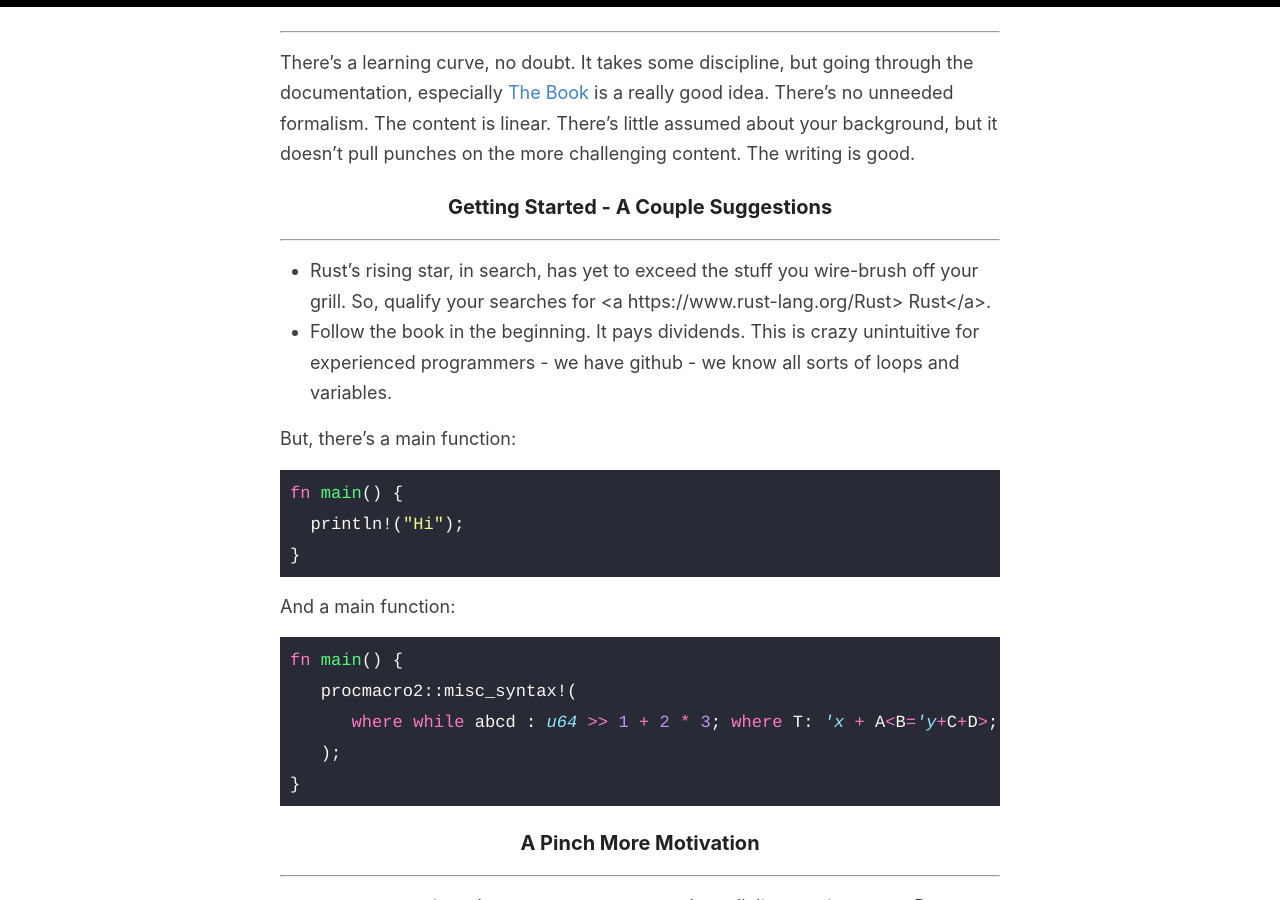
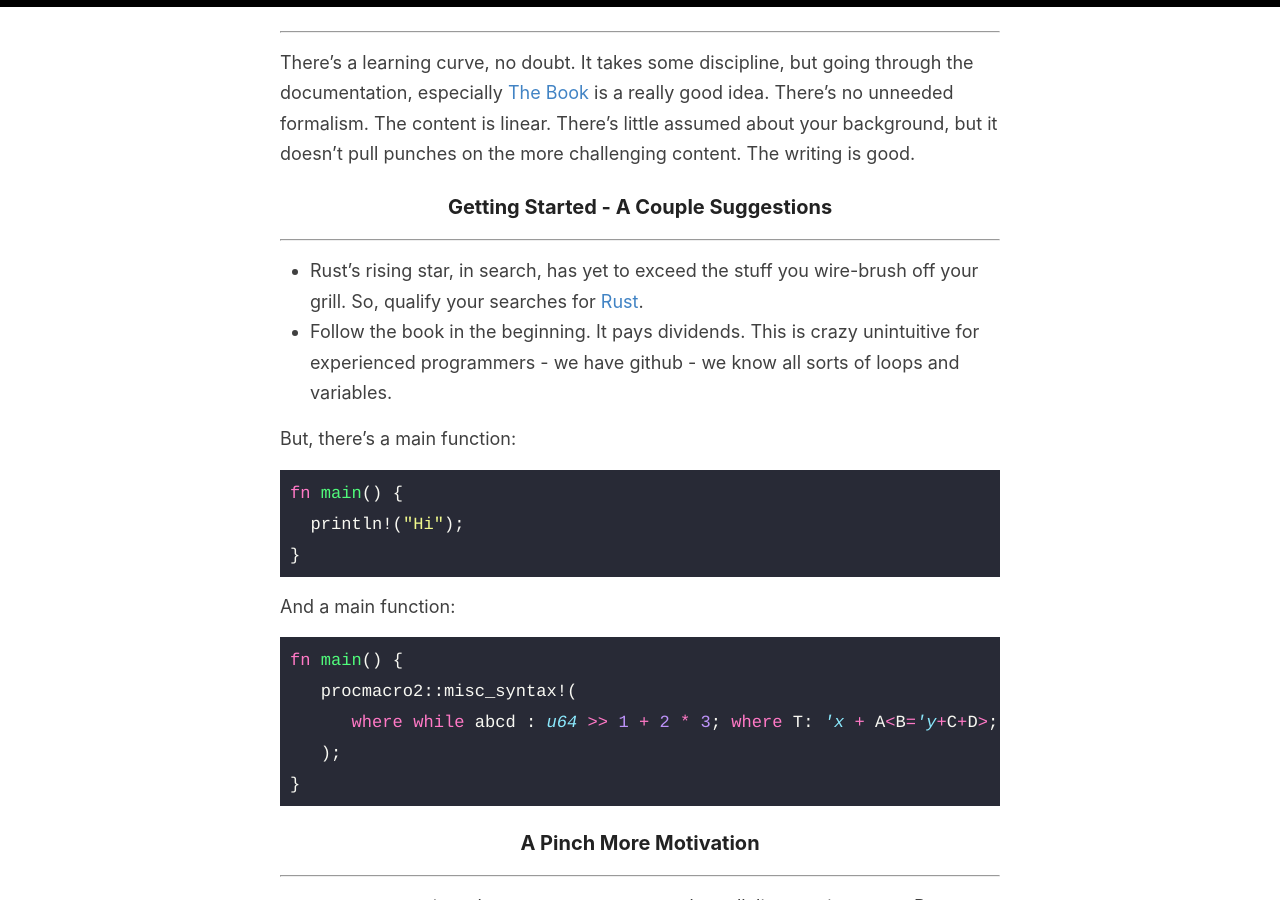
Before and after one commit to blittable/blittable.github.io, a Jekyll site: the page built from _posts/2019-7-27-why-learning-rust-now-might-be-a-not-so-bad-idea.md, in a window 1280 px wide and 900 px high, scrolled down 2897 px. Built offline with Jekyll 4.4.1, drawn with Linux system fonts in a browser that asks for light colours; part of the change alters nothing that is shown.

Commit message:
close tag

```diff
--- a/_posts/2019-7-27-why-learning-rust-now-might-be-a-not-so-bad-idea.md
+++ b/_posts/2019-7-27-why-learning-rust-now-might-be-a-not-so-bad-idea.md
@@ -101,7 +101,7 @@ There's no unneeded formalism.  The content is linear.  There's little assumed a
 ### Getting Started - A Couple Suggestions
 ---
 
-- Rust's rising star, in search, has yet to exceed the stuff you wire-brush off your grill.  So, qualify your searches for <a https://www.rust-lang.org/Rust> Rust</a>.
+- Rust's rising star, in search, has yet to exceed the stuff you wire-brush off your grill.  So, qualify your searches for <a href="https://www.rust-lang.org/Rust">Rust</a>.
 - Follow the book in the beginning.  It pays dividends.  This is crazy unintuitive for experienced programmers - we have github - we know all sorts of loops and variables.
 
 But, there's a main function:
```
